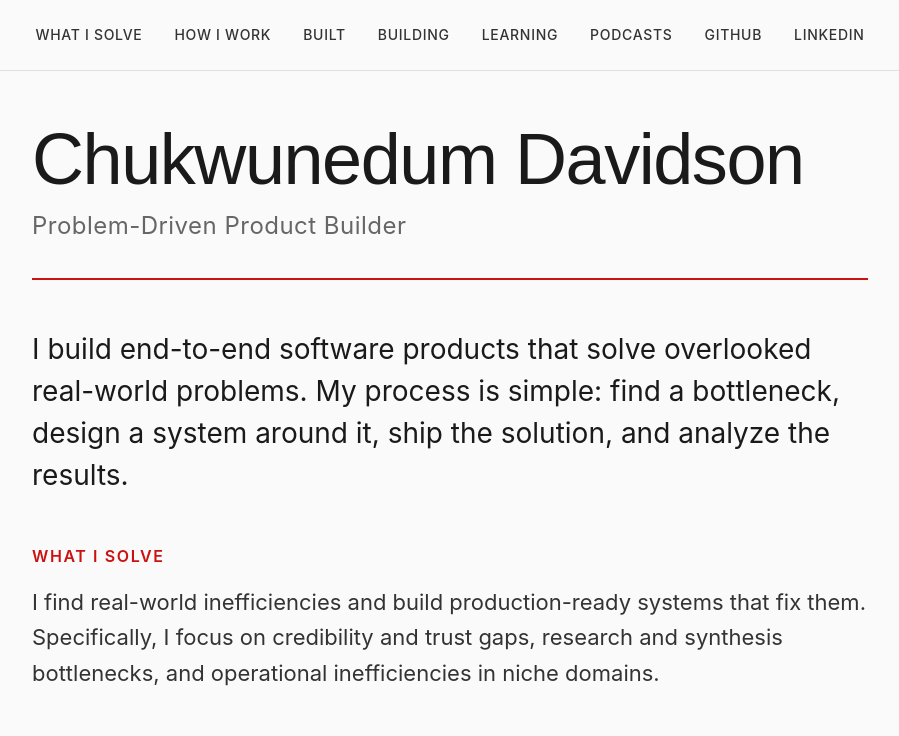
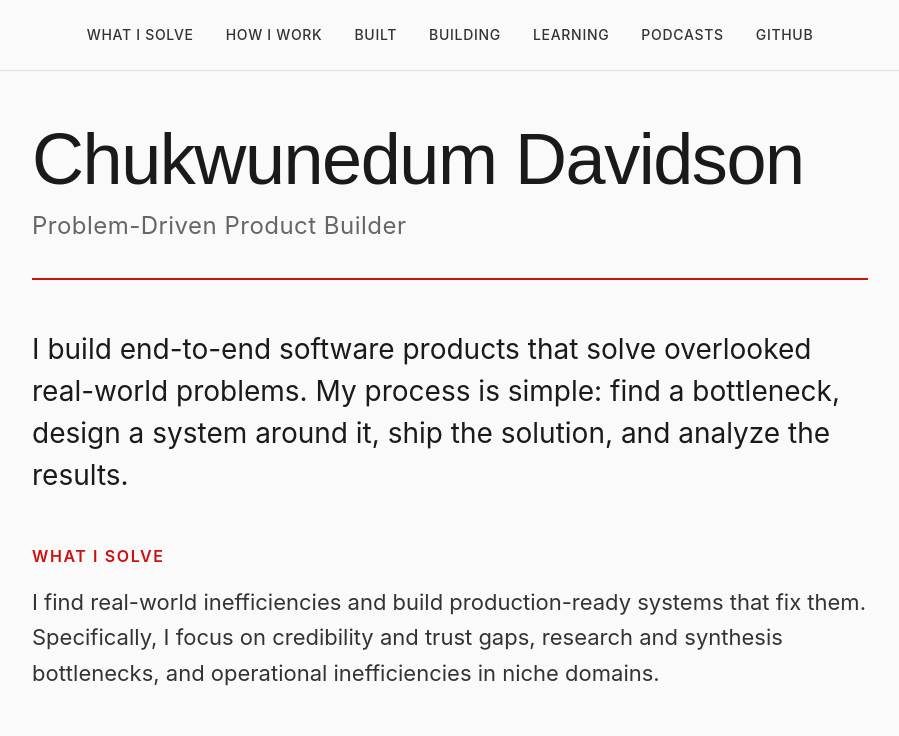
Before and after one commit to nedu-m/nedu-m, a website built with Parcel: page src/index.html in a window 1280 px wide. Shown: the top 736 px of the page, without its empty margins (190-1089 px from the left). Built offline with nearby package versions, Linux system fonts and the light colour scheme; a web font is replaced by a local one.

Commit message:
chore: update build output with regenerated assets

```diff
--- a/src/index.html
+++ b/src/index.html
@@ -44,7 +44,7 @@
         <a class="hover-line" href="#learning">Learning</a>
         <a class="hover-line" href="#podcasts">Podcasts</a>
         <a class="hover-line" href="https://github.com/nedu-m">GitHub</a>
-        <a class="hover-line" href="https://www.linkedin.com/in/chukwunedum-davidson-24a1aa21b/">LinkedIn</a>
+
       </nav>
     </div>
     <div class="intro">
```
Also changed, not shown: dist/index.html, 10 other files.
